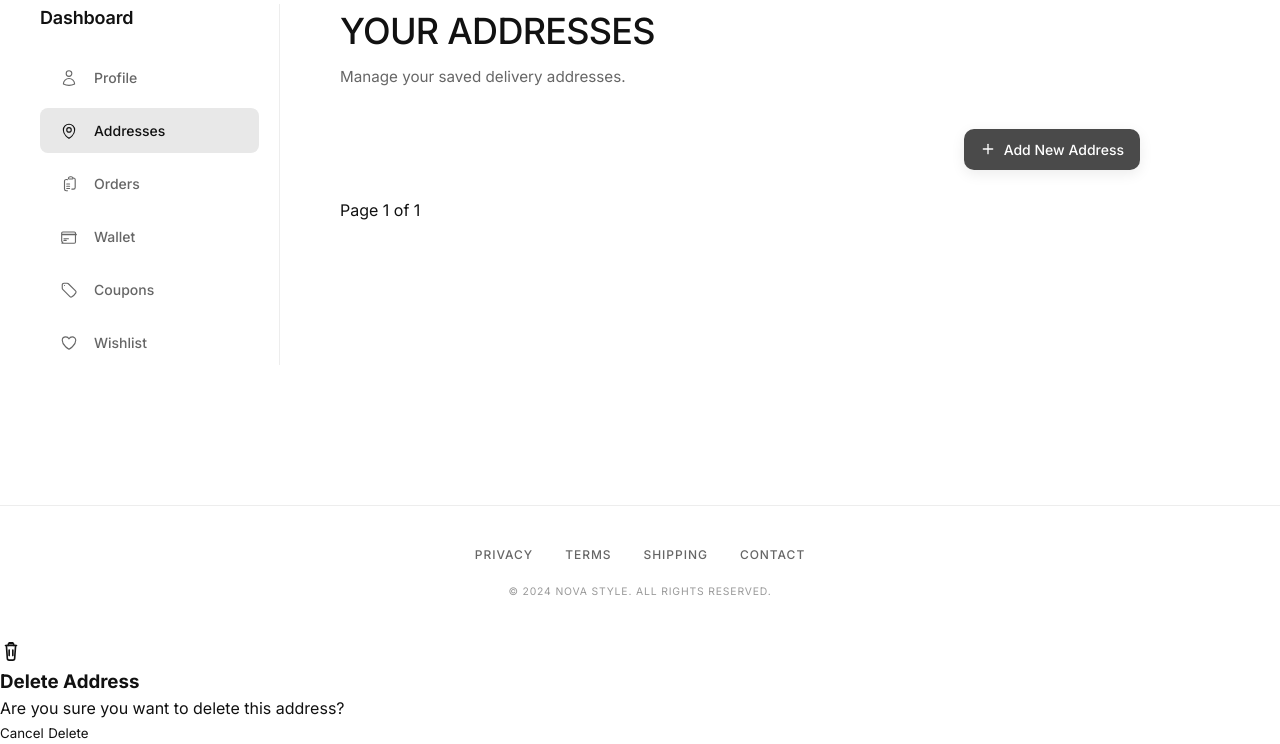
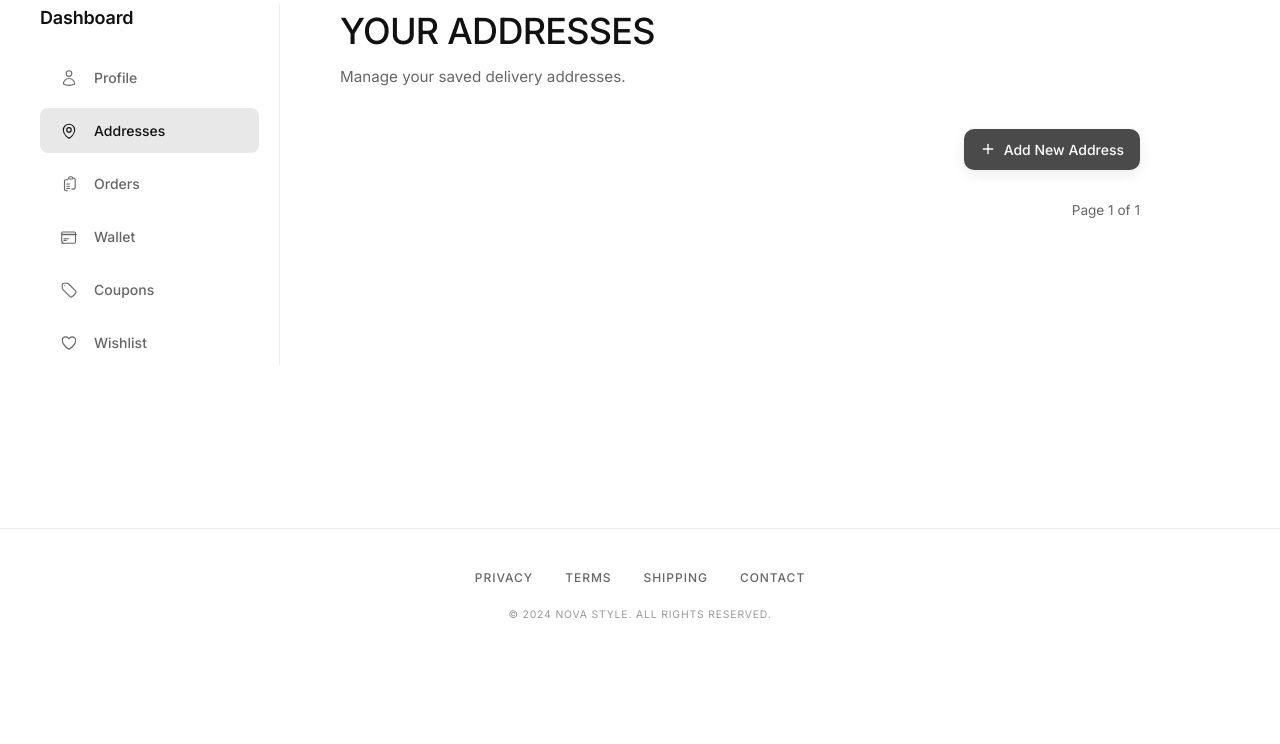
Before and after one commit to tcap64yt-del/nova_style, a Django app: page /profile/addresses/ in a window 1280 px wide. Shown: the part 137-881 px from the top of the page. After the commit the page ends 755 px from the top, so only its background shows below. Run offline with Django 5.2, Linux system fonts and the light colour scheme; the visitor is signed in with stand-in values (Sample User, id 1); data that the repository does not hold is empty.

Commit message:
updated file

```diff
--- a/nova_style/static/css/addresses.css
+++ b/nova_style/static/css/addresses.css
@@ -560,3 +560,177 @@ button, a {
 .default-checkbox input:not(:checked) + .default-dot {
   background: transparent;
 }
+
+.pagination{
+  width: 100%;
+  display: flex;
+  justify-content: flex-end;
+  align-items: center;
+  gap: 12px;
+  margin-top: 30px;
+}
+
+.pagination a{
+  padding: 10px 16px;
+  border: 1px solid var(--border-color-light);
+  border-radius: 10px;
+  font-size: 0.85rem;
+  font-weight: 500;
+  color: var(--text-main);
+  transition: var(--transition-smooth);
+}
+
+.pagination a:hover{
+  background: var(--input-bg);
+}
+
+.pagination span{
+  font-size: 0.85rem;
+  color: var(--text-muted);
+}
+
+
+.modal-overlay {
+  position: fixed;
+  inset: 0;
+  display: none;
+  align-items: center;
+  justify-content: center;
+  background: rgba(17, 17, 17, 0.45);
+  backdrop-filter: blur(3px);
+  z-index: 9999;
+  padding: 20px;
+}
+
+.modal-box {
+  width: min(420px, 100%);
+  background: var(--bg-primary);
+  border: 1px solid var(--border-color-card);
+  border-radius: 18px;
+  box-shadow: 0 18px 50px rgba(0, 0, 0, 0.12);
+  padding: 28px;
+  text-align: center;
+}
+
+.modal-icon {
+  width: 56px;
+  height: 56px;
+  margin: 0 auto 14px;
+  border-radius: 16px;
+  background: var(--input-bg);
+  display: flex;
+  align-items: center;
+  justify-content: center;
+  color: var(--btn-dark);
+}
+
+.modal-title {
+  font-family: var(--font-primary);
+  font-size: 1.25rem;
+  font-weight: 600;
+  color: var(--text-main);
+  margin-bottom: 8px;
+}
+
+.modal-text {
+  font-family: var(--font-primary);
+  font-size: 0.95rem;
+  color: var(--text-muted);
+  line-height: 1.6;
+}
+
+.modal-actions {
+  display: flex;
+  gap: 12px;
+  justify-content: center;
+  margin-top: 24px;
+}
+
+.modal-btn {
+  min-width: 110px;
+  padding: 10px 16px;
+  border-radius: 10px;
+  font-family: var(--font-primary);
+  font-size: 0.875rem;
+  font-weight: 500;
+  transition: var(--transition-smooth);
+  border: none;
+}
+
+.modal-cancel-btn {
+  background: var(--input-bg);
+  color: var(--text-main);
+}
+
+.modal-cancel-btn:hover {
+  background: var(--border-color-light);
+}
+
+.modal-delete-btn {
+  background: var(--btn-dark);
+  color: var(--bg-primary);
+  box-shadow: var(--btn-shadow);
+}
+
+.modal-delete-btn:hover {
+  background: var(--btn-dark-hover);
+  box-shadow: var(--btn-shadow-hover);
+  transform: translateY(-1px);
+}
+
+
+.sort-container {
+    position: relative;
+    display: inline-block;
+}
+
+.sort-dropdown {
+    display: flex;
+    align-items: center;
+    gap: 8px;
+    background: transparent;
+    border: none;
+    cursor: pointer;
+    font-size: 14px;
+    font-weight: 600;
+}
+
+.chevron-down-icon {
+    width: 18px;
+    height: 18px;
+    transition: transform 0.3s ease;
+}
+
+.sort-container.active .chevron-down-icon {
+    transform: rotate(180deg);
+}
+
+.sort-menu {
+    position: absolute;
+    top: 100%;
+    right: 0;
+    min-width: 160px;
+    background: #fff;
+    border: 1px solid #ddd;
+    border-radius: 8px;
+    box-shadow: 0 5px 15px rgba(0,0,0,0.1);
+    display: none;
+    z-index: 1000;
+    overflow: hidden;
+}
+
+.sort-container.active .sort-menu {
+    display: block;
+}
+
+.sort-menu a {
+    display: block;
+    padding: 10px 15px;
+    text-decoration: none;
+    color: #333;
+    font-size: 14px;
+}
+
+.sort-menu a:hover {
+    background: #f5f5f5;
+}
```
